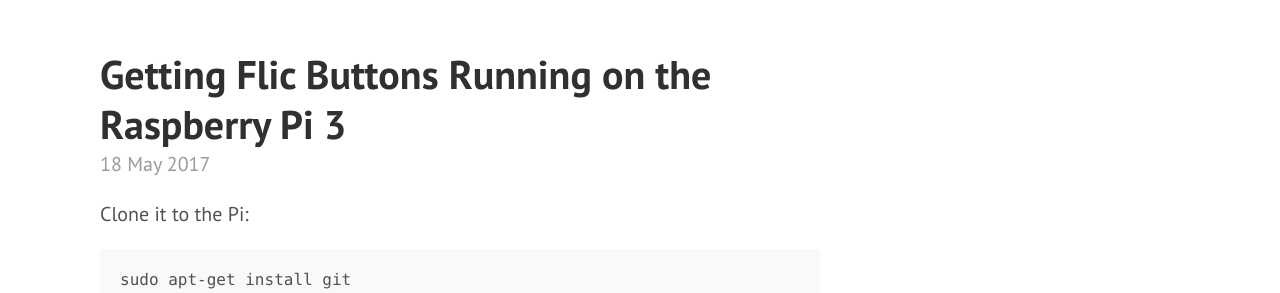
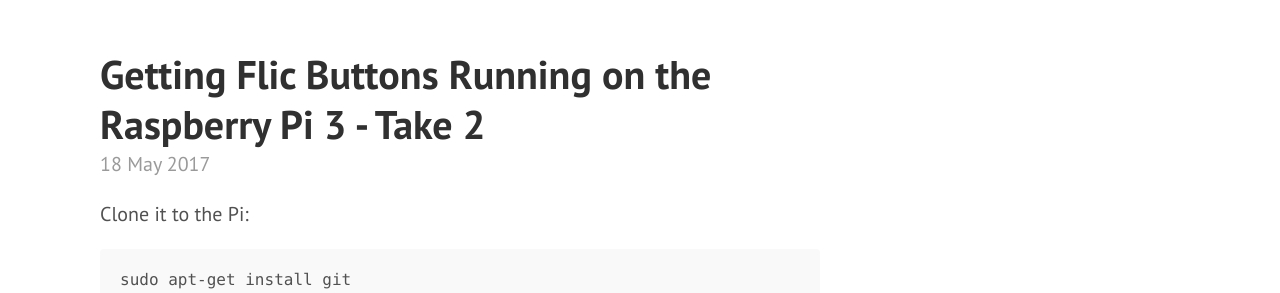
Before and after one commit to denwilliams/blog, a Jekyll site: the page built from _posts/2017-05-18-flic-hci-on-raspberry-pi.md, in a window 1280 px wide. Shown: the part 151-444 px from the top of the page. Built offline with Jekyll 4.4.1, drawn with Linux system fonts in a browser that asks for light colours.

Commit message:
fix title

```diff
--- a/_posts/2017-05-18-flic-hci-on-raspberry-pi.md
+++ b/_posts/2017-05-18-flic-hci-on-raspberry-pi.md
@@ -1,6 +1,6 @@
 ---
 layout: post
-title: Getting Flic Buttons Running on the Raspberry Pi 3
+title: Getting Flic Buttons Running on the Raspberry Pi 3 - Take 2
 tags:
   - raspberrypi
   - raspbian
```
Also changed, not shown: _posts/2016-05-03-flic-on-raspberry-pi-3.md (+1 -1 lines).
